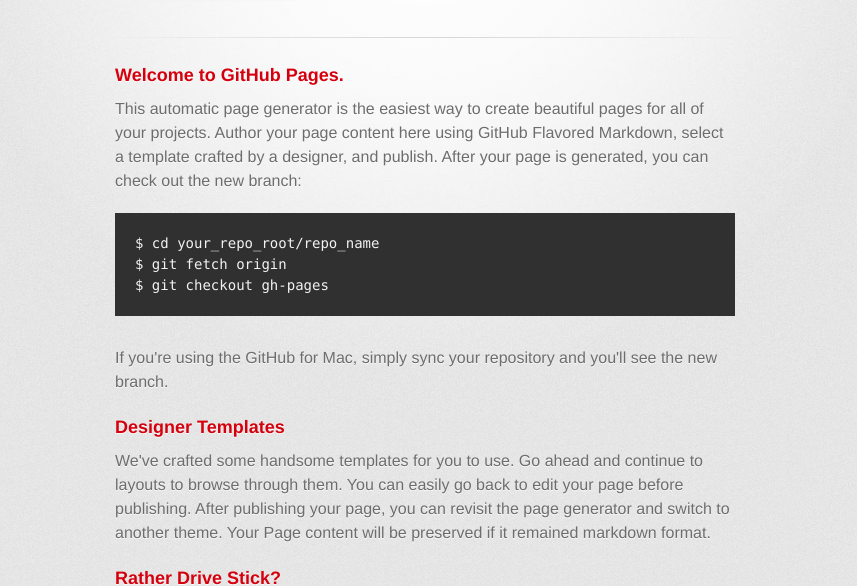
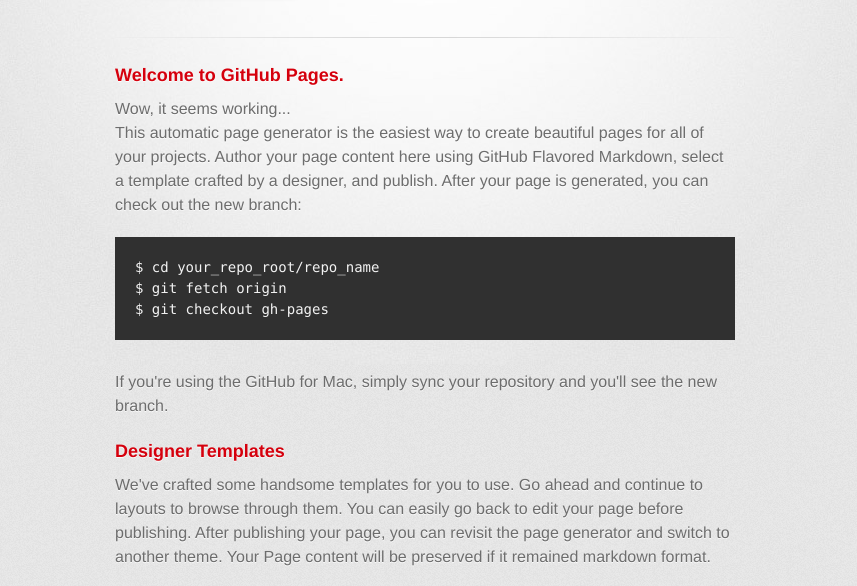
Before and after one commit to indrumbox/indrumbox.github.com, a plain HTML site: page index.html in a window 1280 px wide. Shown: the part 209-795 px from the top of the page, without its empty margins (215-1072 px from the left). Drawn offline with Linux system fonts and the light colour scheme; a web font is replaced by a local one.

Commit message:
Update index.html

```diff
--- a/index.html
+++ b/index.html
@@ -31,7 +31,7 @@
         <section id="main_content">
           <h3>Welcome to GitHub Pages.</h3>
 
-<p>This automatic page generator is the easiest way to create beautiful pages for all of your projects. Author your page content here using GitHub Flavored Markdown, select a template crafted by a designer, and publish. After your page is generated, you can check out the new branch:</p>
+<p>Wow, it seems working... <br>This automatic page generator is the easiest way to create beautiful pages for all of your projects. Author your page content here using GitHub Flavored Markdown, select a template crafted by a designer, and publish. After your page is generated, you can check out the new branch:</p>
 
 <pre><code>$ cd your_repo_root/repo_name
 $ git fetch origin
```
